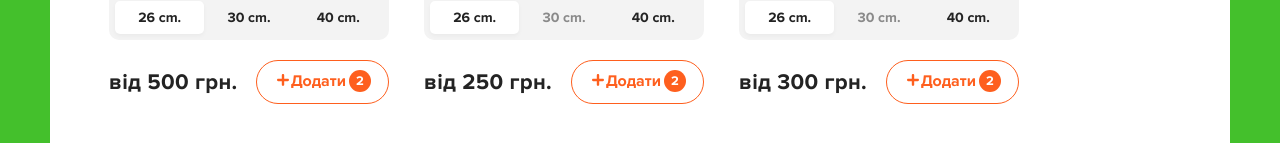
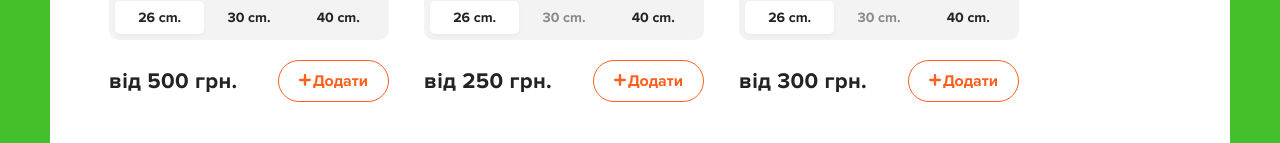
Before and after one commit to vbasoon/Store-Pizza-React, a React (Create React App) app: page / in a window 1280 px wide. Shown: the part 657-800 px from the top of the page. Built offline with nearby package versions, Linux system fonts and the light colour scheme; data requests are answered from the project's data file.

Commit message:
add Count on Button

```diff
--- a/src/components/Products/PizzaBlock.jsx
+++ b/src/components/Products/PizzaBlock.jsx
@@ -89,7 +89,7 @@ const PizzaBlock = (props) => {
                      />
                   </svg>
                   <span>Додати</span>
-                  <i>2</i>
+                  {props.addedCount && <i>{props.addedCount}</i>}
                </Button>
             </div>
          </div>{" "}
@@ -109,7 +109,8 @@ PizzaBlock.propTypes = {
    category: PropTypes.number,
    rating: PropTypes.number,
    isLoaded: PropTypes.bool,
-   onClickAddProduct: PropTypes.func
+   onClickAddProduct: PropTypes.func,
+   addedCount: PropTypes.number
 };
 
 PizzaBlock.defauitProps = {
--- a/src/pages/Home.jsx
+++ b/src/pages/Home.jsx
@@ -17,6 +17,7 @@ const sortPopup = [
 const Home = () => {
   const dispatch = useDispatch();
   const items = useSelector(({ items }) => items.items);
+  const cartItems = useSelector(({ cart }) => cart.items);
   const isLoaded = useSelector(({ items }) => items.isLoaded);
   const { category, sortBy } = useSelector(({ filters }) => filters);
 
@@ -62,7 +63,12 @@ const Home = () => {
         <div className="content__items">
           {isLoaded
             ? items.map((obj) => (
-              <PizzaBlock onClickAddProduct={handleAddProductToCart} key={obj.id} {...obj} isLoaded={true} />
+              <PizzaBlock
+                onClickAddProduct={handleAddProductToCart}
+                key={obj.id}
+                addedCount={cartItems[obj.id] && cartItems[obj.id].length}
+                {...obj}
+              />
             ))
             : Array(12)
               .fill(0)
```
